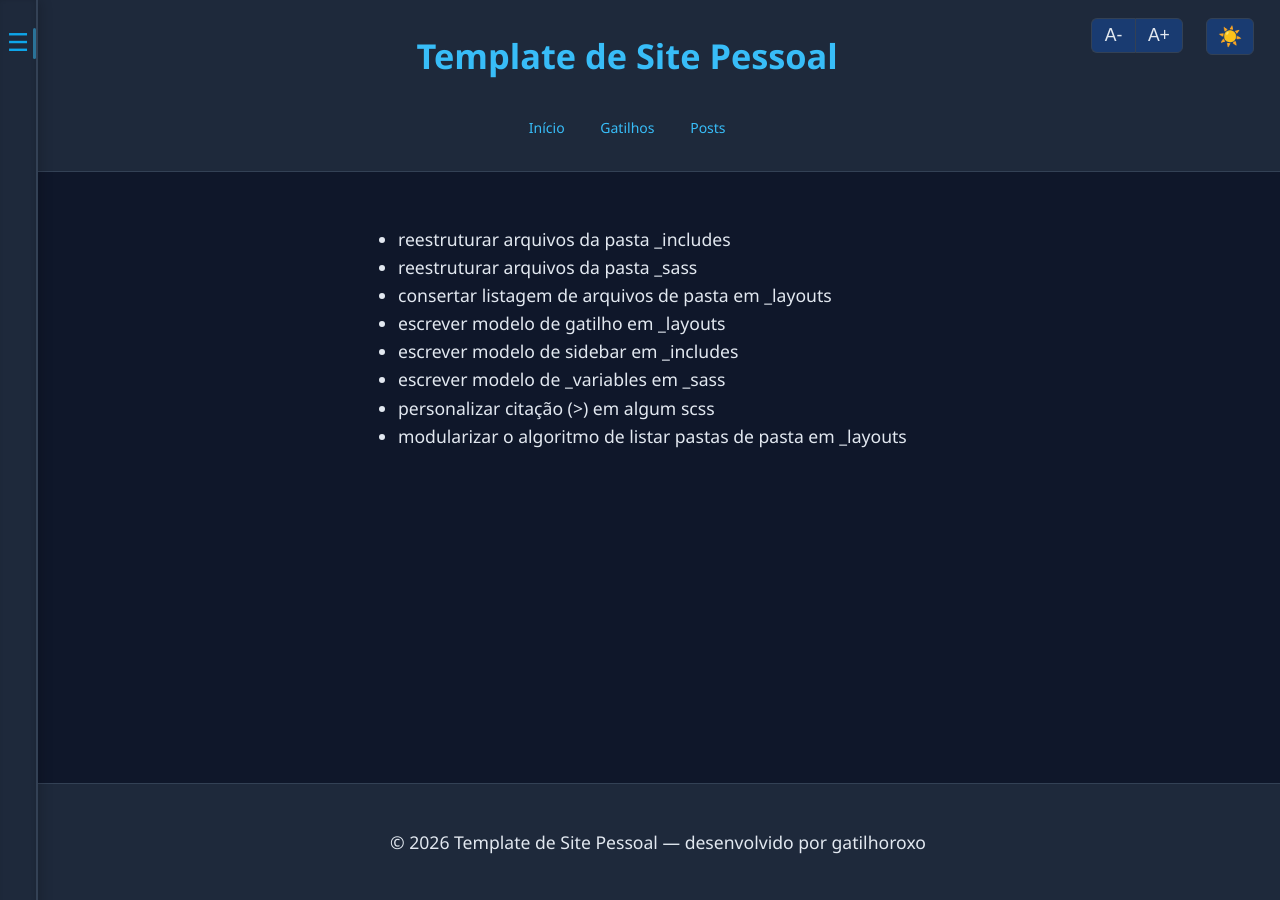
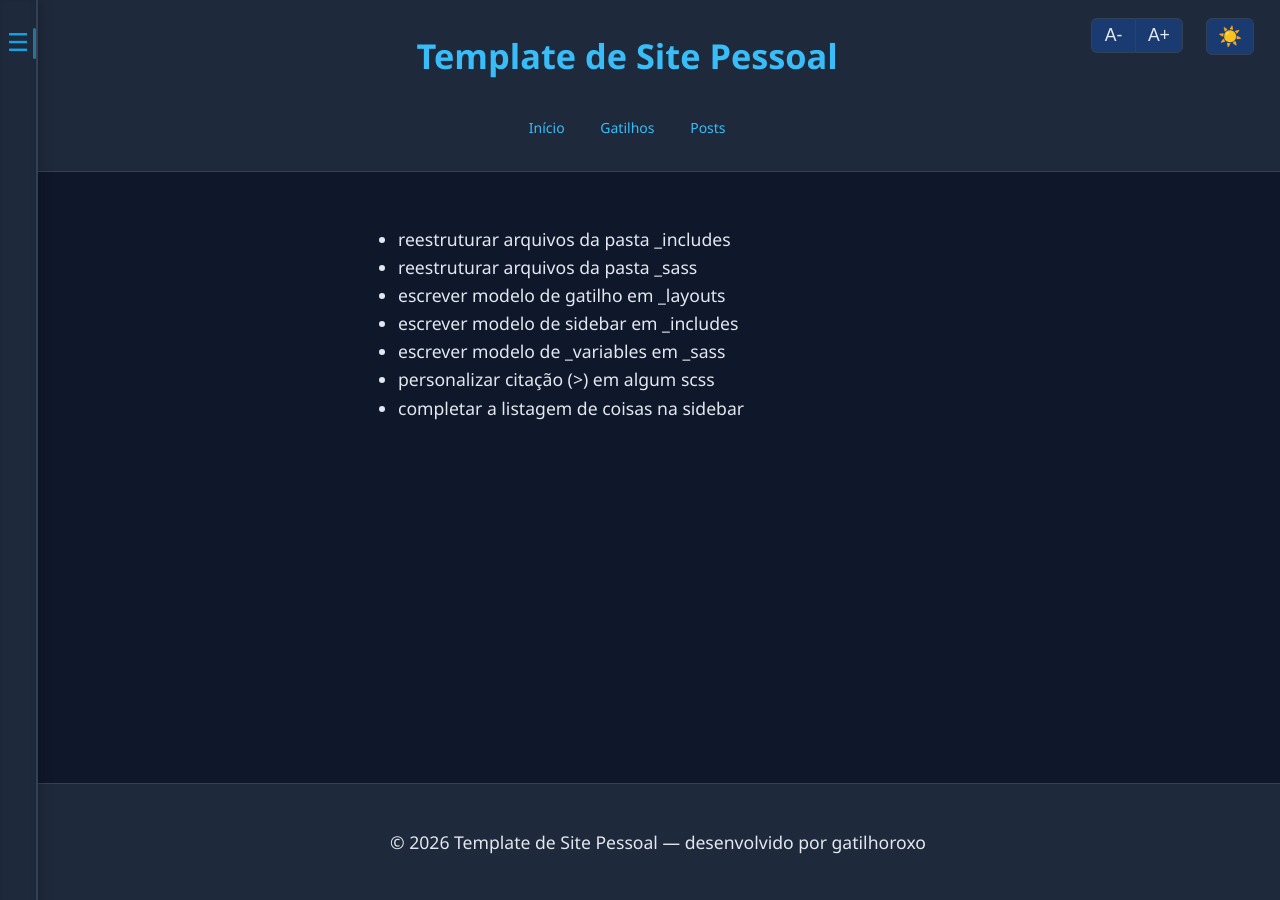
Before and after one commit to gatilhoroxo/site-attempt, a Jekyll site: the page built from docs/TODO.md, in a window 1280 px wide. Built offline with Jekyll 4.4.1, drawn with Linux system fonts in a browser that asks for light colours; our own code applies the rules of GitHub Pages for plain Markdown files.

Commit message:
docs: tarefas feitas e novas tarefas

```diff
--- a/docs/TODO.md
+++ b/docs/TODO.md
@@ -1,9 +1,8 @@
 
 - reestruturar arquivos da pasta _includes
 - reestruturar arquivos da pasta _sass
-- consertar listagem de arquivos de pasta em _layouts
 - escrever modelo de gatilho em _layouts
 - escrever modelo de sidebar em _includes
 - escrever modelo de _variables em _sass
 - personalizar citação (>) em algum scss
-- modularizar o algoritmo de listar pastas de pasta em _layouts
+- completar a listagem de coisas na sidebar
```
